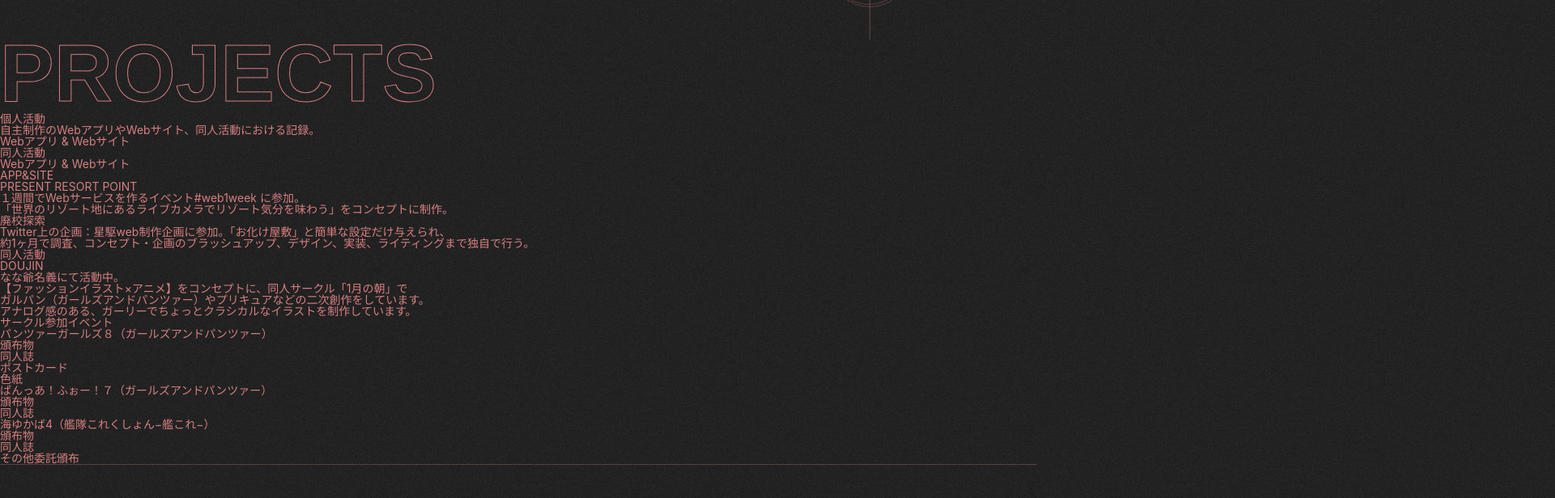
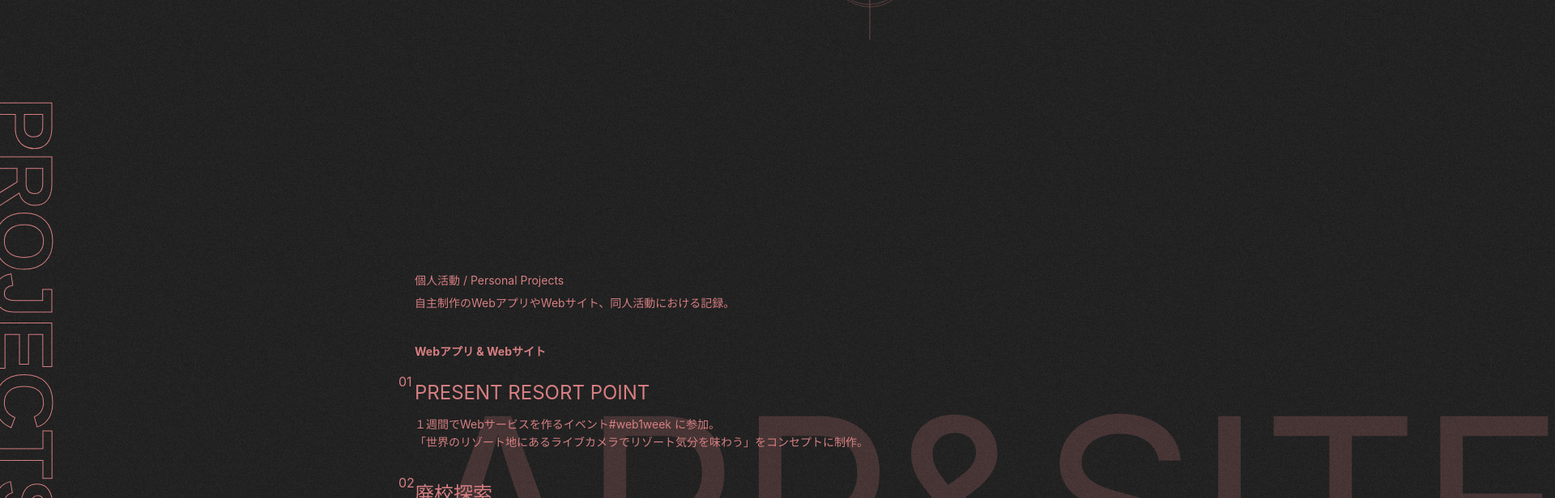
Before and after one commit to Shumpei0111/mbjs2021, a Next.js app: page / in a window 1280 px wide. Shown: the part 760-1376 px from the top of the page at 81% size, 1920 px wide, since content can reach past the window. Built offline with nearby package versions, Linux system fonts and the light colour scheme.

Commit message:
Update projects スタイル追加

```diff
--- a/src/components/projects.js
+++ b/src/components/projects.js
@@ -1,45 +1,44 @@
+import * as style from '../styles/module/_projects.module.scss';
+
 const Projects = () => {
     return (
-        <div className='projects'>
-            <h2>PROJECTS</h2>
-            <div>
-                <p>個人活動</p>
+        <div className={style.projects}>
+            <h2 className={style.projects__h2}>PROJECTS</h2>
+            <div className={style.projects__mainContents}>
+                <div className={style.projects__globalCaption}>
+                    <p>個人活動 / Personal Projects</p>
                     <o>自主制作のWebアプリやWebサイト、同人活動における記録。</o>
                 </div>
-            <ul>
-                <li>Webアプリ & Webサイト</li>
-                <li>同人活動</li>
-            </ul>
 
-            <div>
-                <p>Webアプリ & Webサイト</p>
-                <p>APP&SITE</p>
+                <div className={style.projects__genreContainer}>
+                    <p className={style.projects__genreTitle}>Webアプリ & Webサイト</p>
+                    <p className={style.projects__bgTitle}>APP&SITE</p>
                     <ul>
                         <li>
-                        <p>PRESENT RESORT POINT</p>
-                        <p>１週間でWebサービスを作るイベント#web1week に参加。<br />「世界のリゾート地にあるライブカメラでリゾート気分を味わう」をコンセプトに制作。</p>
+                            <p className={`${style.projects__name} ${style.projects__num} ${style.projects__num1}`}>PRESENT RESORT POINT</p>
+                            <p className={style.projects__pjCaption}>１週間でWebサービスを作るイベント#web1week に参加。<br />「世界のリゾート地にあるライブカメラでリゾート気分を味わう」をコンセプトに制作。</p>
                         </li>
                         <li>
-                        <p>廃校探索</p>
-                        <p>Twitter上の企画：星駆web制作企画に参加。「お化け屋敷」と簡単な設定だけ与えられ、<br />約1ヶ月で調査、コンセプト・企画のブラッシュアップ、デザイン、実装、ライティングまで独自で行う。</p>
+                            <p className={`${style.projects__name} ${style.projects__num} ${style.projects__num2}`}>廃校探索</p>
+                            <p className={style.projects__pjCaption}>Twitter上の企画：星駆web制作企画に参加。「お化け屋敷」と簡単な設定だけ与えられ、<br />約1ヶ月で調査、コンセプト・企画のブラッシュアップ、デザイン、実装、ライティングまで独自で行う。</p>
                         </li>
                     </ul>
                 </div>
 
-            <div>
-                <p>同人活動</p>
-                <p>DOUJIN</p>
-                <div>
-                    <p>なな爺名義にて活動中。</p>
-                    <p>【ファッションイラスト×アニメ】をコンセプトに、同人サークル「1月の朝」で<br />ガルパン（ガールズアンドパンツァー）やプリキュアなどの二次創作をしています。<br />アナログ感のある、ガーリーでちょっとクラシカルなイラストを制作しています。</p>
+                <div className={style.projects__genreContainer}>
+                    <p className={style.projects__genreTitle}>同人活動</p>
+                    <p className={style.projects__bgTitle}>DOUJIN</p>
+                    <div className={style.projects__circleTop}>
+                        <p className={style.projects__pjCaption}>「なな爺」名義にて活動中。</p>
+                        <p className={style.projects__pjCaption}>【ファッションイラスト×アニメ】をコンセプトに、同人サークル「1月の朝」で<br />ガルパン（ガールズアンドパンツァー）やプリキュアなどの二次創作をしています。<br />アナログ感のある、ガーリーでちょっとクラシカルなイラストを制作しています。</p>
                     </div>
-                <div>
-                    <p>サークル参加イベント</p>
+                    <div className={style.projects__circle}>
+                        <p className={style.projects__circle__join}>サークル参加イベント</p>
                         <ul>
                             <li>
-                            <p>パンツァーガールズ８（ガールズアンドパンツァー）</p>
-                            <div>
-                                <span>頒布物</span>
+                                <p className={`${style.projects__name} ${style.projects__num} ${style.projects__num1}`}>パンツァーガールズ8（ガールズアンドパンツァー）</p>
+                                <div className={style.projects__circle__distribution}>
+                                    <span>頒布物：</span>
                                     <ul>
                                         <li>同人誌</li>
                                         <li>ポストカード</li>
@@ -48,18 +47,18 @@ const Projects = () => {
                                 </div>
                             </li>
                             <li>
-                            <p>ぱんっあ！ふぉー！７（ガールズアンドパンツァー）</p>
-                            <div>
-                                <span>頒布物</span>
+                                <p className={`${style.projects__name} ${style.projects__num} ${style.projects__num2}`}>ぱんっあ！ふぉー！7（ガールズアンドパンツァー）</p>
+                                <div className={style.projects__circle__distribution}>
+                                    <span>頒布物：</span>
                                     <ul>
                                         <li>同人誌</li>
                                     </ul>
                                 </div>
                             </li>
                             <li>
-                            <p>海ゆかば4（艦隊これくしょん−艦これ−）</p>
-                            <div>
-                                <span>頒布物</span>
+                                <p className={`${style.projects__name} ${style.projects__num} ${style.projects__num3}`}>海ゆかば4（艦隊これくしょん−艦これ−）</p>
+                                <div className={style.projects__circle__distribution}>
+                                    <span>頒布物：</span>
                                     <ul>
                                         <li>同人誌</li>
                                     </ul>
@@ -71,7 +70,7 @@ const Projects = () => {
                         </ul>
                     </div>
                 </div>
-
+            </div>
         </div>
     )
 };
--- a/src/styles/base.scss
+++ b/src/styles/base.scss
@@ -66,7 +66,7 @@ h2 {
     -webkit-text-stroke-width: 1px;
     -webkit-text-stroke-color: v.$c-primary;
     letter-spacing: 0;
-    transform: translate(0);
+    transform: rotate(90deg);
     color: transparent;
     font-size: 10rem;
     font-family: 'Hoefler Text', sans-serif;
--- /dev/null
+++ b/src/styles/module/_projects.module.scss
@@ -0,0 +1,98 @@
+@use './variables.module' as v;
+
+.projects {
+    position: relative;
+    margin: 300px 0;
+
+    &__h2 {
+        position: absolute;
+        top: 0;
+        left: -240px;
+    }
+
+    &__mainContents {
+        display: flex;
+        flex-direction: column;
+        padding-left: 40%;
+
+        .projects__globalCaption {
+            line-height: 3;
+            margin-bottom: 32px;
+        }
+
+        .projects__genreContainer {
+            margin-bottom: 160px;
+            position: relative;
+
+            .projects__genreTitle {
+                font-weight: bold;
+                margin-bottom: 32px;
+            }
+
+            .projects__bgTitle {
+                position: absolute;
+                font-size: 30rem;
+                opacity: .2;
+            }
+
+            ul {
+                li {
+                    margin-bottom: 40px;
+                    position: relative;
+                }
+            }
+
+            .projects__name {
+                font-size: 2.4rem;
+                margin-bottom: 16px;
+            }
+
+            .projects__num:before {
+                content: '';
+                font-size: 1.6rem;
+                position: absolute;
+                top: -10px;
+                left: -20px;
+            }
+
+            .projects__num1:before {
+                content: '01';
+            }
+
+            .projects__num2:before {
+                content: '02';
+            }
+
+            .projects__num3:before {
+                content: '03';
+            }
+
+            .projects__pjCaption {
+                line-height: 1.6;
+            }
+
+            .projects__circleTop {
+                margin-bottom: 64px;
+            }
+
+            .projects__circle {
+                &__join {
+                    margin-bottom: 40px;
+                }
+
+                &__distribution {
+                    display: flex;
+
+                    ul {
+                        display: flex;
+                        margin-left: 24px;
+
+                        li {
+                            padding-right: 24px;
+                        }
+                    }
+                }
+            }
+        } // .projects__genreContainer
+    }
+}
```
Lines whose indentation alone changed are shown as unchanged.
